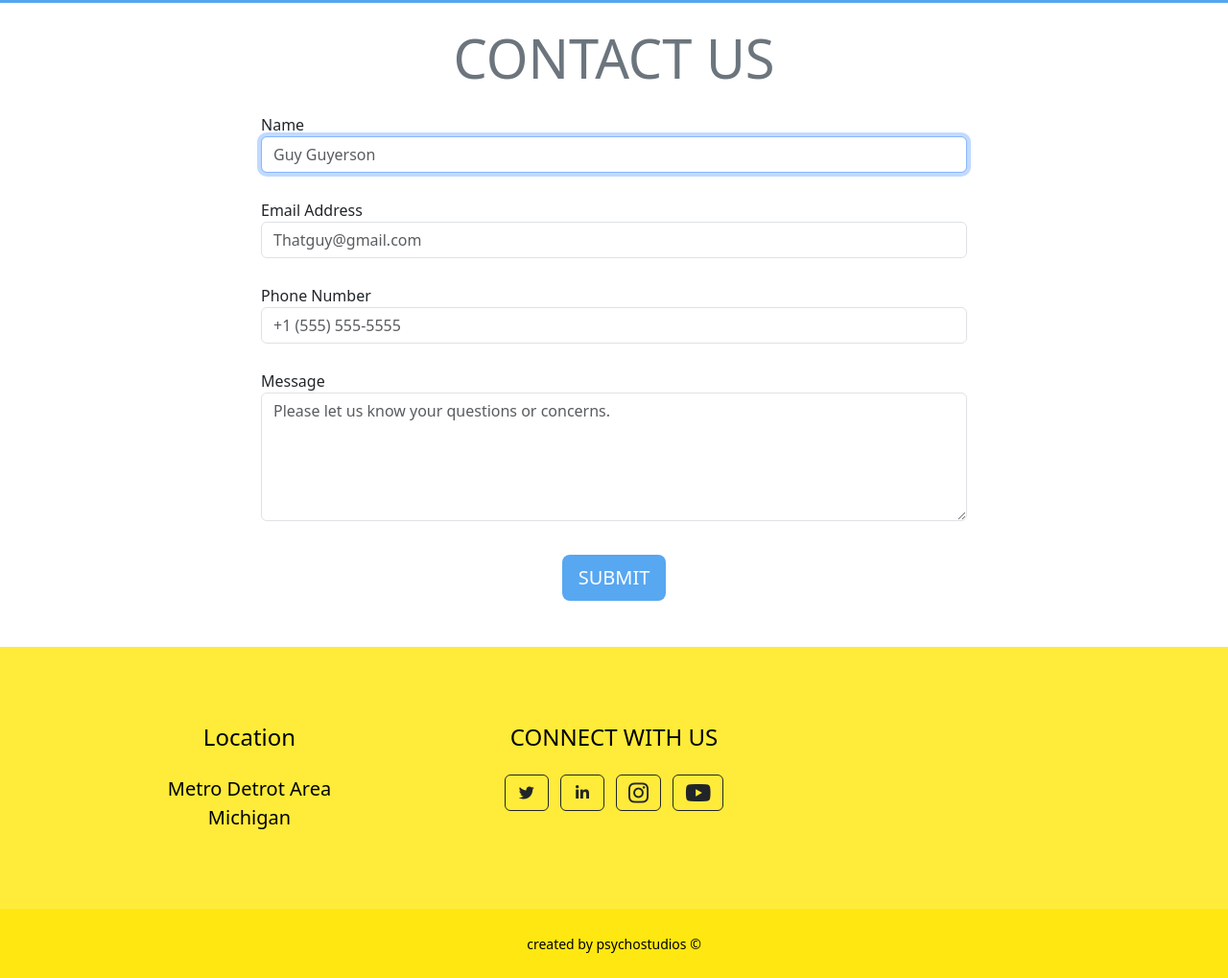
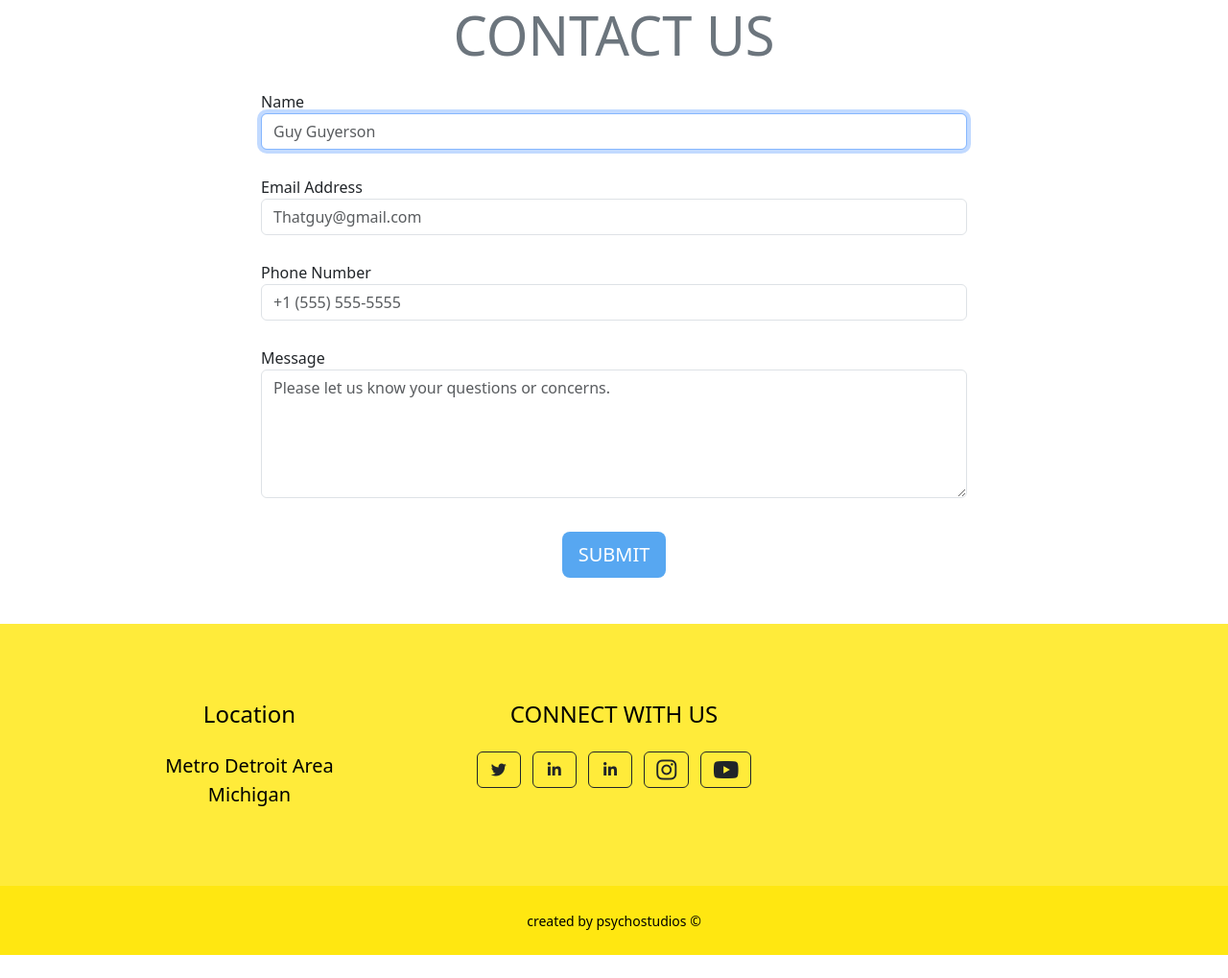
Before and after one commit to Psycho-Studios/PsychoStudios_Redesign, a website: page views/index.html in a window 1280 px wide. Shown: the part 2651-3670 px from the top of the page at 96% size. After the commit the page ends 3646 px from the top, so only its background shows below. Drawn offline with nearby package versions, Linux system fonts and the light colour scheme; files that its build step writes are made by us from their sources.

Commit message:
"link fix"

```diff
--- a/views/index.html
+++ b/views/index.html
@@ -16,7 +16,7 @@
   <link rel="icon" type="image/png" sizes="32x32" href="/favicon-32x32.png">
   <link rel="icon" type="image/png" sizes="16x16" href="/favicon-16x16.png">
   <!-- <link rel="manifest" href="/site.webmanifest"> -->
-  <link rel="mask-icon" href="/safari-pinned-tab.svg" color="#b4a633">                              FIX THE FONTS !!!!!!!!!!!!!!!!!!!!!!!!!!!
+  <link rel="mask-icon" href="/safari-pinned-tab.svg" color="#b4a633">
   <meta name="msapplication-TileColor" content="#ffc40d">
   <meta name="theme-color" content="#ffffff">
 
@@ -304,7 +304,7 @@
         <!-- Footer Location -->
         <div class="col-lg-4 mb-5 mb-lg-0">
           <h4 class="text-black  mb-4">Location</h4>
-          <p class="lead mb-0"> Metro Detrot Area
+          <p class="lead mb-0"> Metro Detroit Area
             <br>Michigan</p>
         </div>
 
@@ -319,6 +319,12 @@
           </a>
           <a class="btn btn-outline-dark btn-social mx-1"
              href="https://www.linkedin.com/in/jeshawn-chrite"
+             target="_blank">
+            <i class="fab fa-fw fa-linkedin-in">
+            </i>
+          </a>
+          <a class="btn btn-outline-dark btn-social mx-1"
+             href="https://www.linkedin.com/in/daveon-james-007ag"
              target="_blank">
             <i class="fab fa-fw fa-linkedin-in">
             </i>
```
